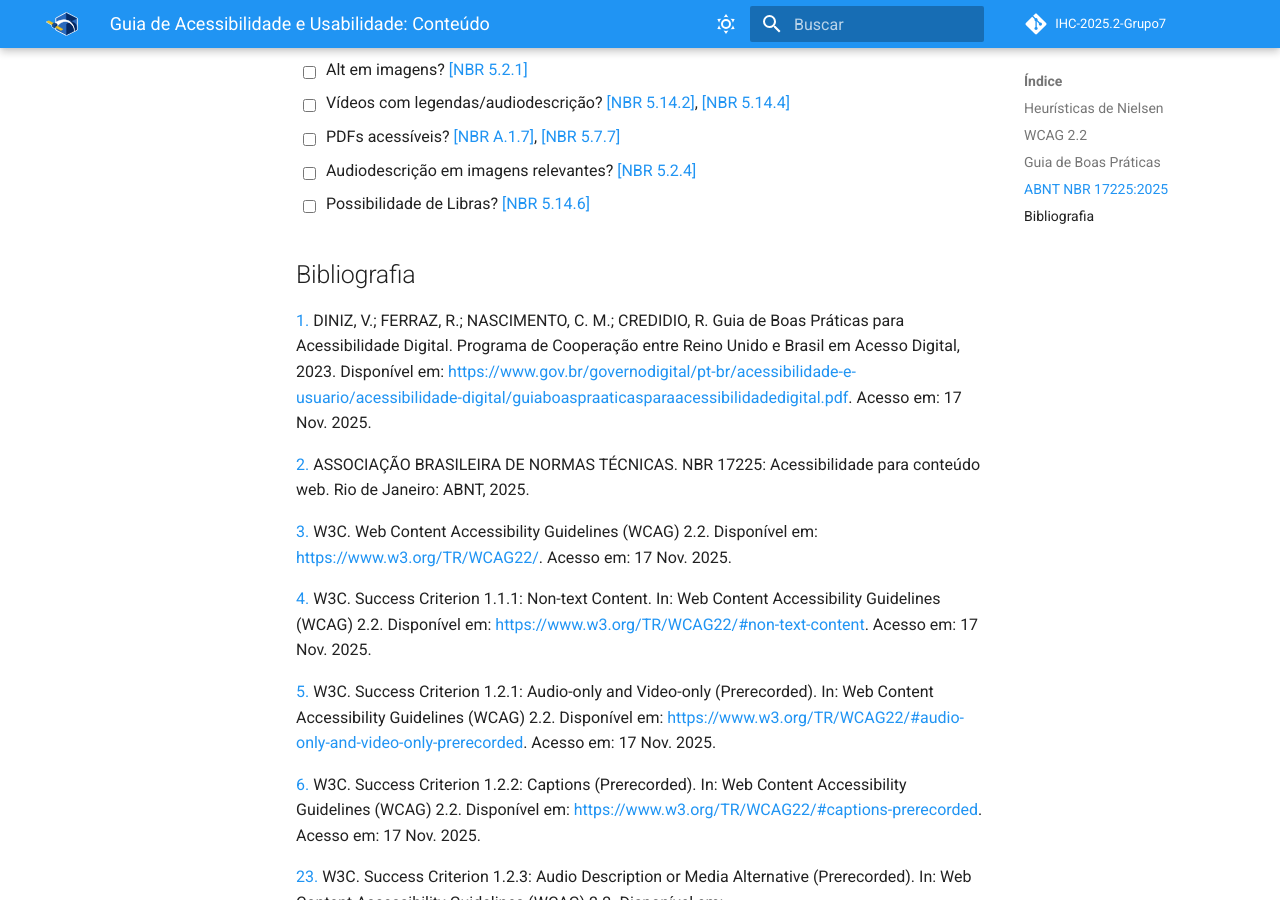
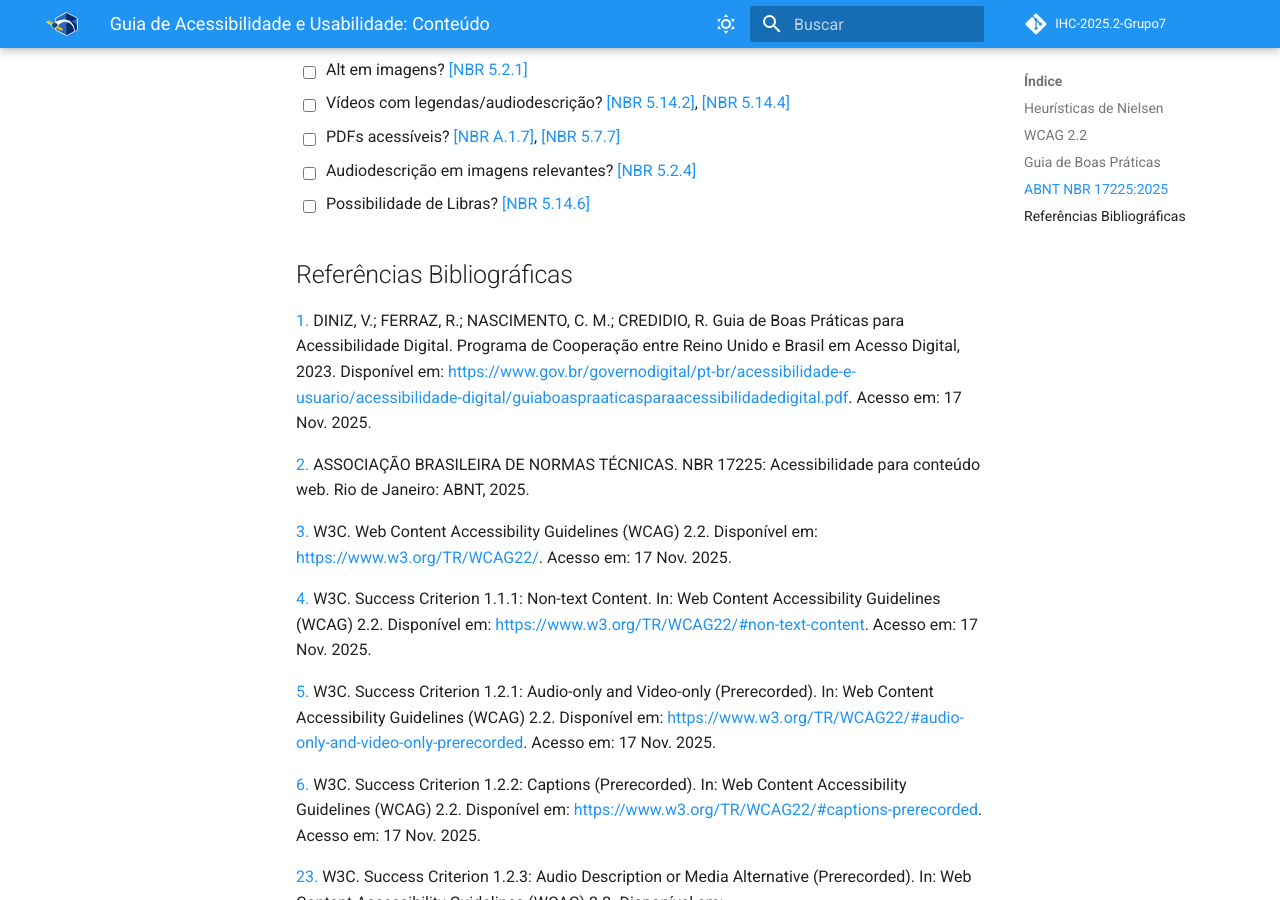
Before and after one commit to UnB-IHC/IHC-2025.2-Grupo7, an MkDocs documentation site: the page built from docs/projeto/geracaodeconteudo.md, in a window 1280 px wide and 900 px high, scrolled down 1823 px. Built offline with MkDocs 1.6.1 and Material for MkDocs 9.7.7, drawn with Linux system fonts in a browser that asks for light colours; comment, search, counter and statistics services are not loaded.

Commit message:
Atualizando

```diff
--- a/docs/projeto/geracaodeconteudo.md
+++ b/docs/projeto/geracaodeconteudo.md
@@ -51,7 +51,7 @@ Este guia assegura que a informação não apenas exista, mas que seja compreens
 - [ ] Audiodescrição em imagens relevantes? [[NBR 5.2.4]](https://mwpt.com.br/wp-content/uploads/2025/04/ABNT-NBR-17225-Acessibilidade-Digital.pdf)
 - [ ] Possibilidade de Libras? [[NBR 5.14.6]](https://mwpt.com.br/wp-content/uploads/2025/04/ABNT-NBR-17225-Acessibilidade-Digital.pdf)
 
-## Bibliografia
+## Referências Bibliográficas
 
 <a id="FRM1" href="#anchor_1">1.</a> DINIZ, V.; FERRAZ, R.; NASCIMENTO, C. M.; CREDIDIO, R. Guia de Boas Práticas para Acessibilidade Digital. Programa de Cooperação entre Reino Unido e Brasil em Acesso Digital, 2023. Disponível em: [https://www.gov.br/governodigital/pt-br/acessibilidade-e-usuario/acessibilidade-digital/guiaboaspraaticasparaacessibilidadedigital.pdf](https://www.gov.br/governodigital/pt-br/acessibilidade-e-usuario/acessibilidade-digital/guiaboaspraaticasparaacessibilidadedigital.pdf). Acesso em: 17 Nov. 2025.
 
```
